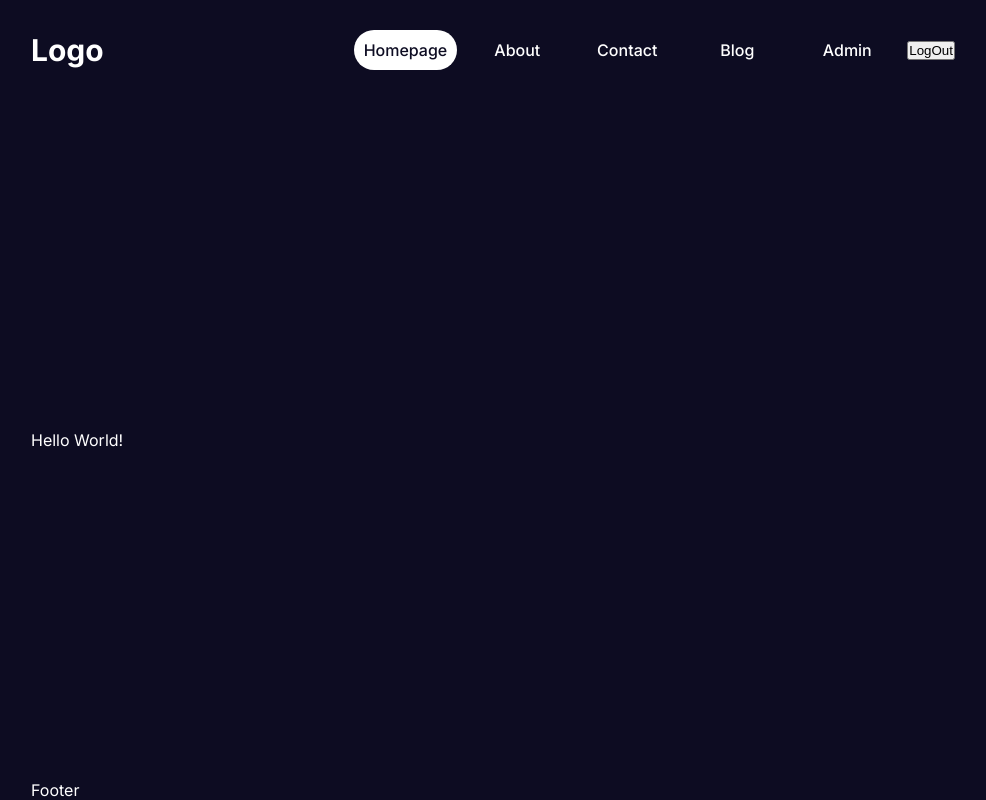
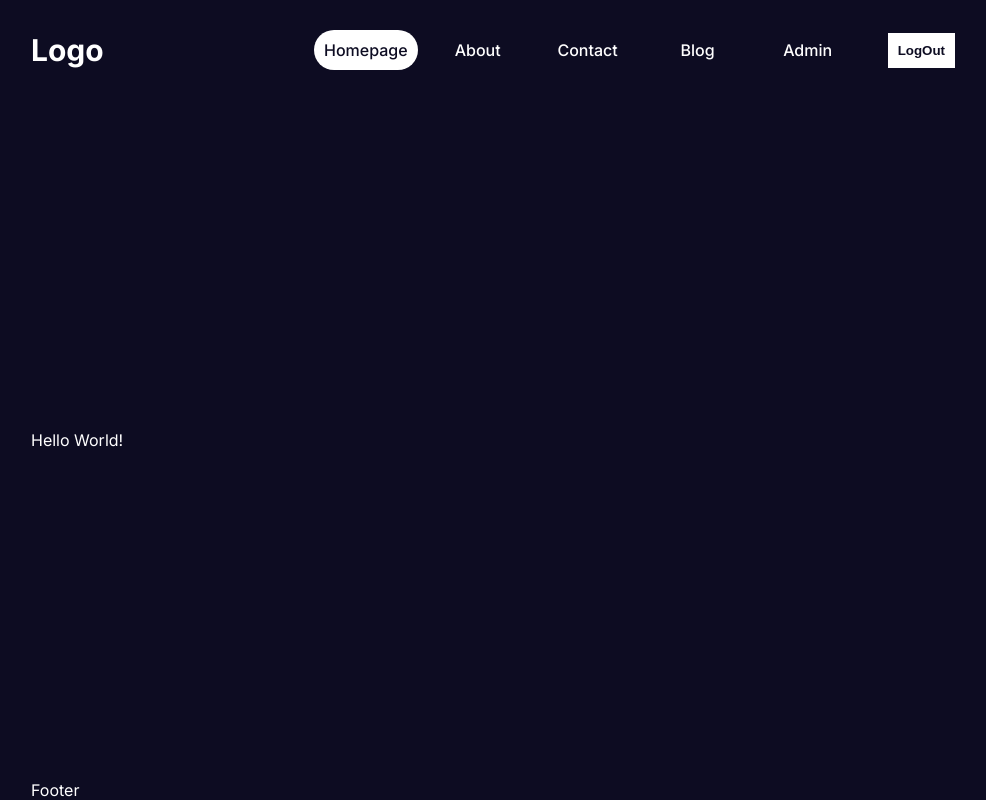
Before and after one commit to DHARAKA-METH/Next_Js_Project, a Next.js app: page / in a window 1280 px wide. Shown: the whole page, without its empty margins (147-1133 px from the left). Built offline with nearby package versions, Linux system fonts and the light colour scheme.

Commit message:
logout btn style

```diff
--- a/src/components/navbar/links/Links.jsx
+++ b/src/components/navbar/links/Links.jsx
@@ -31,7 +31,7 @@ const admin=true;
       {session ?(
         <>
         {admin && <NavLinks title={'Admin'} path={'/admin'}/>}
-        <button>LogOut</button>
+        <button className={style.logout}>LogOut</button>
         </>
       ):<NavLinks title={'Login'} path={'/login'}/>}
     </div>
--- a/src/components/navbar/links/links.module.css
+++ b/src/components/navbar/links/links.module.css
@@ -3,3 +3,12 @@
     align-items: center;
     gap: 10px;
 }
+.logout{
+    padding: 10px;
+    font-weight: bold;
+    background-color: white;
+    color: #0d0c22;
+    cursor: pointer;
+    margin-left: 20px;
+    border: none;
+}
```
